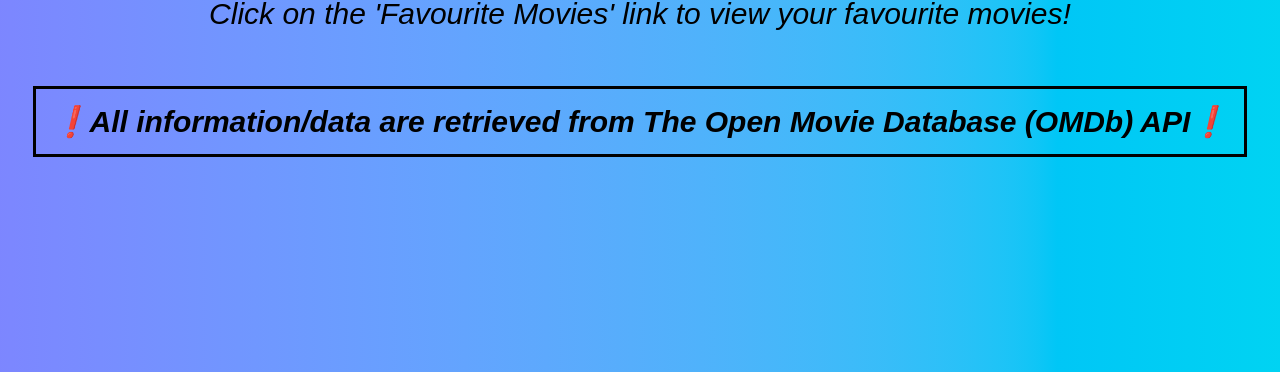
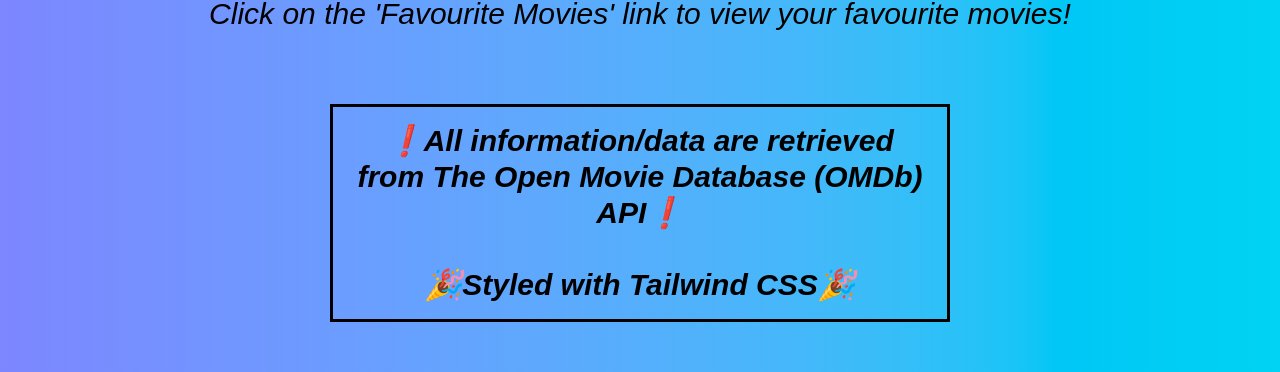
Before and after one commit to JonathanGoh95/react-movie-explorer-app, a React (Vite) app: page / in a window 1280 px wide. Shown: the part 370-742 px from the top of the page. Built offline with nearby package versions, Linux system fonts and the light colour scheme; no server answers; a web font is replaced by a local one.

Commit message:
Credited Tailwind CSS in front-end and README.md

```diff
--- a/src/pages/HomePage.jsx
+++ b/src/pages/HomePage.jsx
@@ -4,7 +4,9 @@
         <h1 class='text-3xl p-5'><span class='font-bold'>Welcome!</span><br/><br/>
             Click on the 'Search for Movies' link to begin searching!<br/><br/>
             Click on the 'Favourite Movies' link to view your favourite movies!<br/><br/><br/>
-            <strong class='p-4 border-3'>❗All information/data are retrieved from The Open Movie Database (OMDb) API❗</strong>
+            <div class='m-auto p-4 border-3 font-bold w-1/2'>❗All information/data are retrieved from The Open Movie Database (OMDb) API❗<br/><br/>
+            🎉Styled with Tailwind CSS🎉
+            </div>
         </h1>
     )
 }
```
Also changed, not shown: 1 other file (tests, documents, lock files or other folders).
